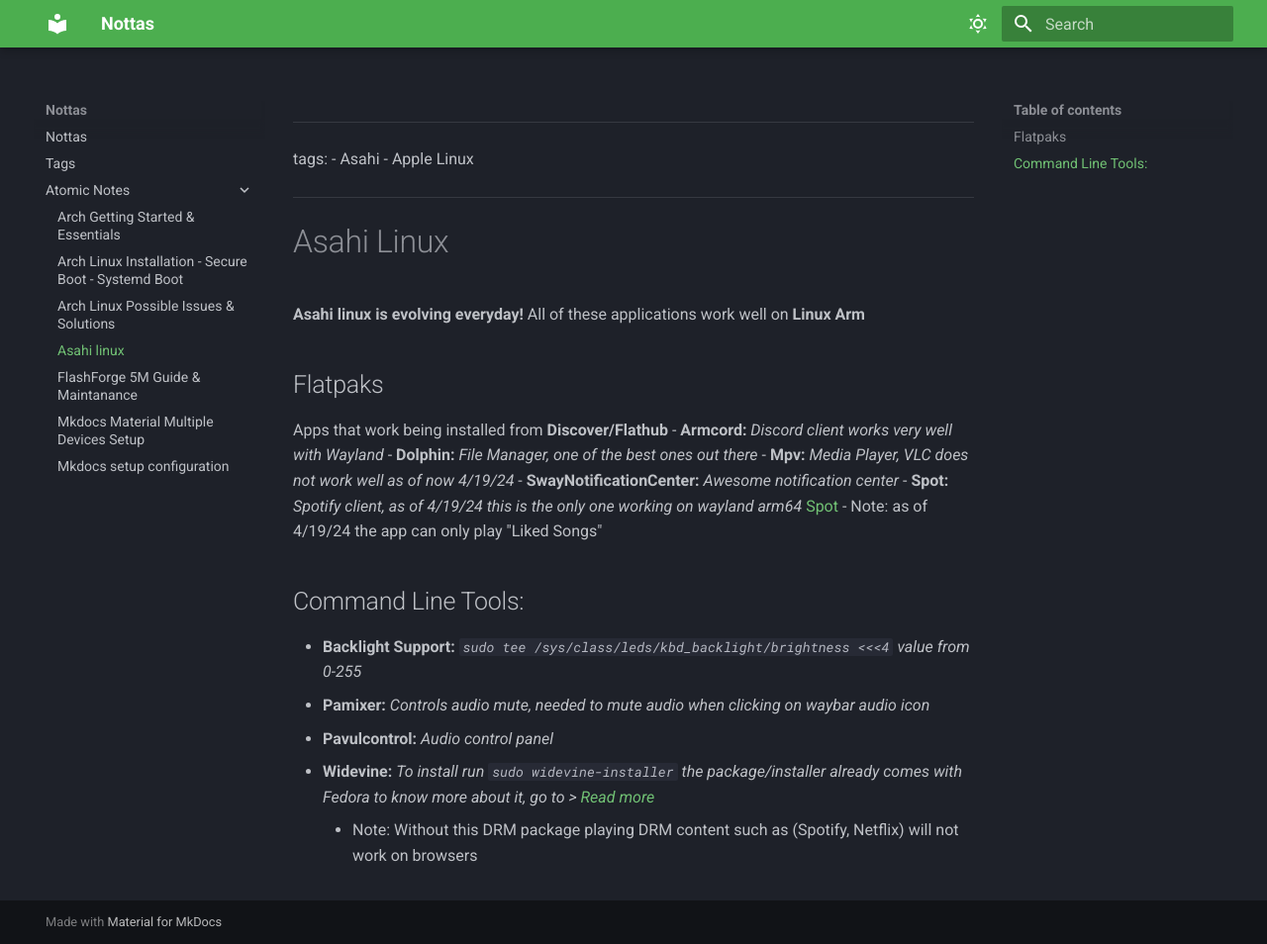
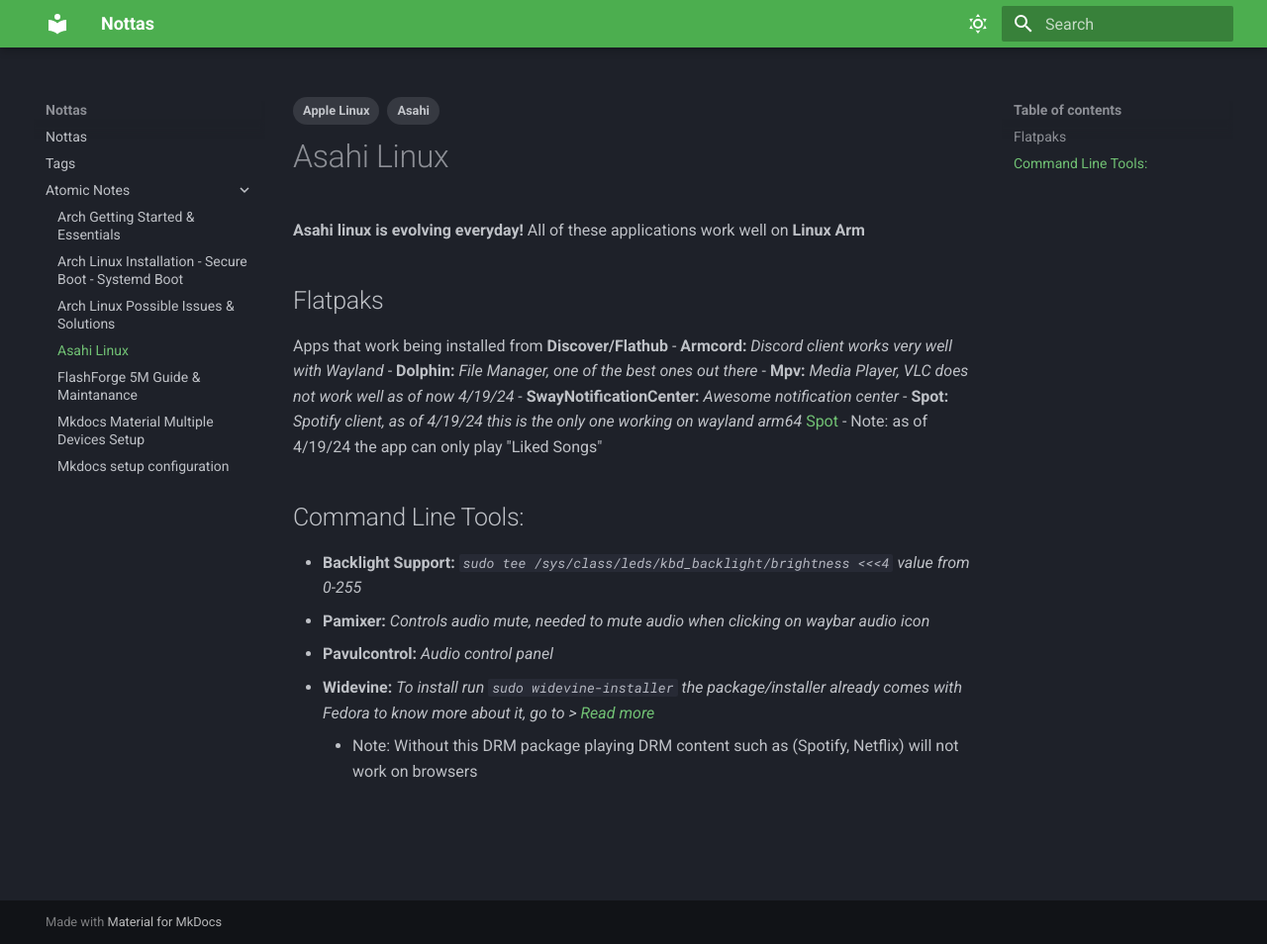
Before and after one commit to zabimaruu/wiki, an MkDocs documentation site: the page built from docs/Atomic-Notes/asahi-linux.md, in a window 1280 px wide and 954 px high. Shown: the whole window at 99% size. Built offline with MkDocs 1.6.1 and Material for MkDocs 9.7.7, drawn with Linux system fonts in a browser that asks for light colours.

```diff
--- a/docs/Atomic-Notes/asahi-linux.md
+++ b/docs/Atomic-Notes/asahi-linux.md
@@ -1,7 +1,7 @@
 ---
 tags:
-	- Asahi
-	- Apple Linux
+    - Apple Linux
+    - Asahi
 ---
 
 # Asahi Linux
```
Also changed, not shown: docs/Atomic-Notes/arch-linux-possible-issues-&-solutions.md (+1 -0 lines).
